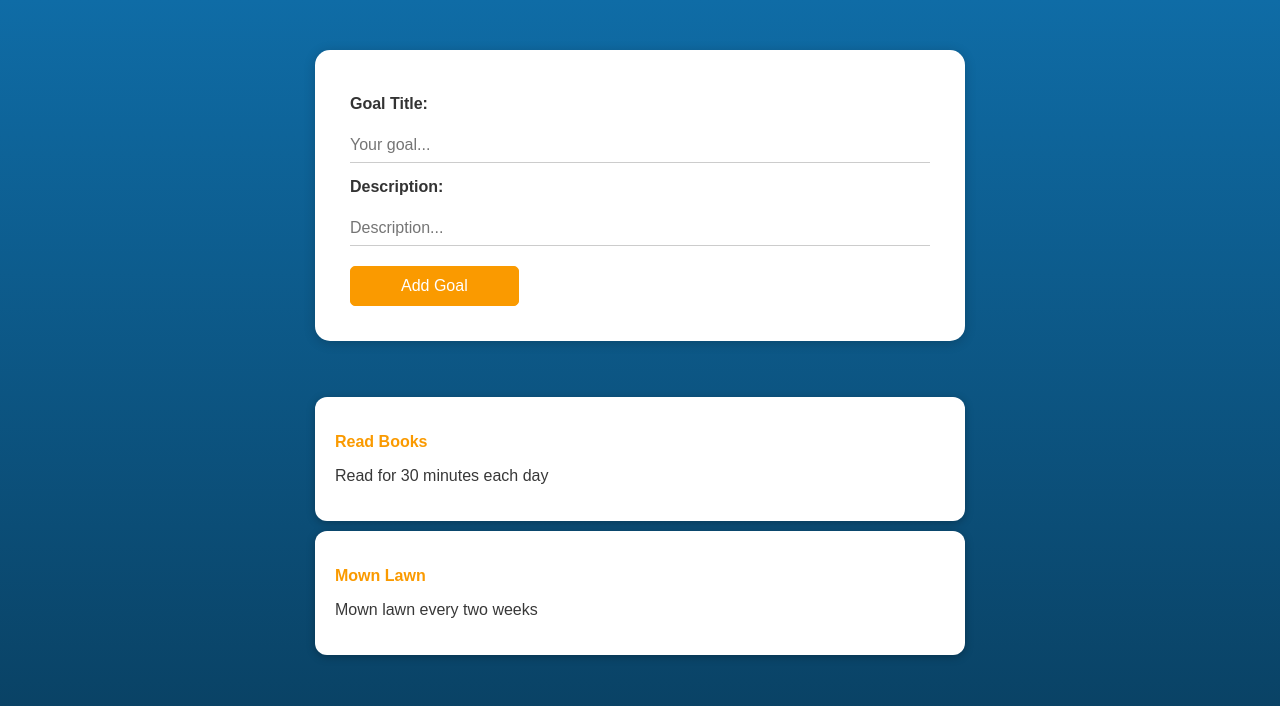
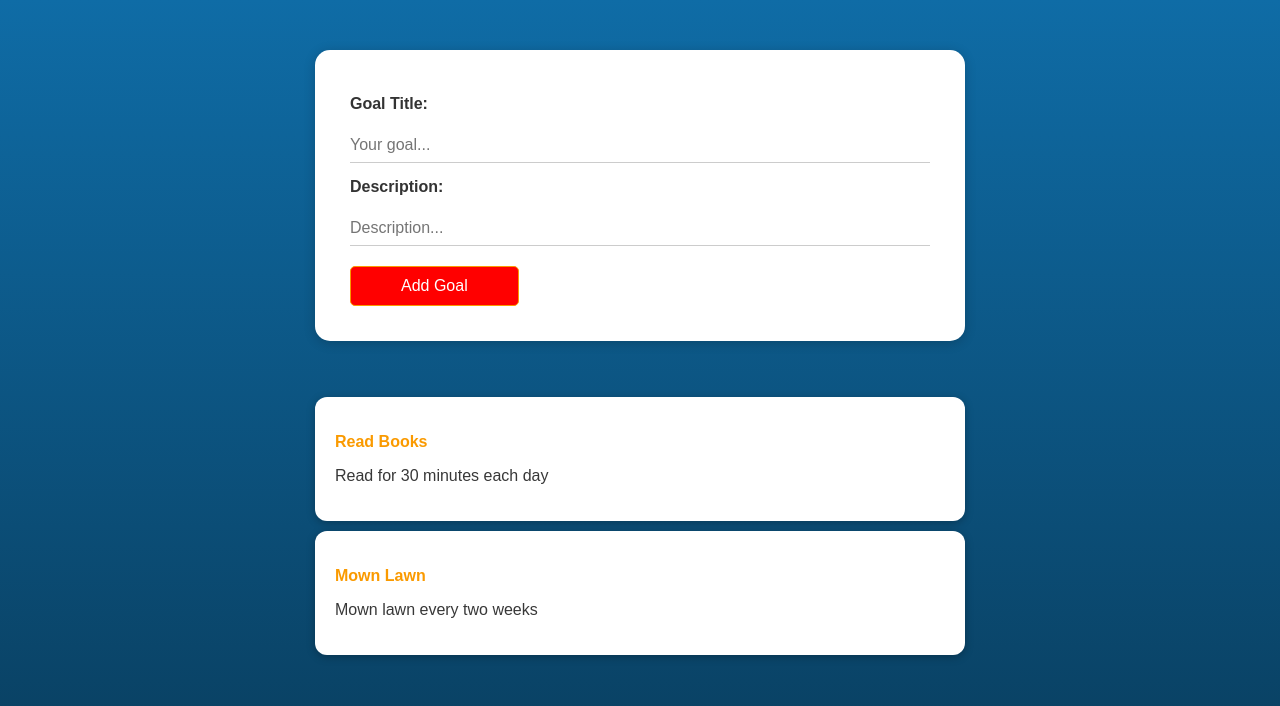
Before and after one commit to krsticn/goal-tracker, a React (Create React App) app: page / in a window 1280 px wide. Shown: the top 706 px of the page. Built offline with nearby package versions, Linux system fonts and the light colour scheme.

Commit message:
Red Button

```diff
--- a/package.json
+++ b/package.json
@@ -8,7 +8,7 @@
     "@testing-library/user-event": "^13.5.0",
     "react": "^18.1.0",
     "react-dom": "^18.1.0",
-    "react-scripts": "^2.1.3",
+    "react-scripts": "^5.0.1",
     "web-vitals": "^2.1.4"
   },
   "scripts": {
--- a/src/components/UI/Button.module.css
+++ b/src/components/UI/Button.module.css
@@ -8,6 +8,7 @@
     cursor: pointer;
     border-radius: 5px;
     margin: 5px 0px;
+    background-color:red;
   }
 
   .button:focus {
```
Also changed, not shown: 1 other file (tests, documents, lock files or other folders).
